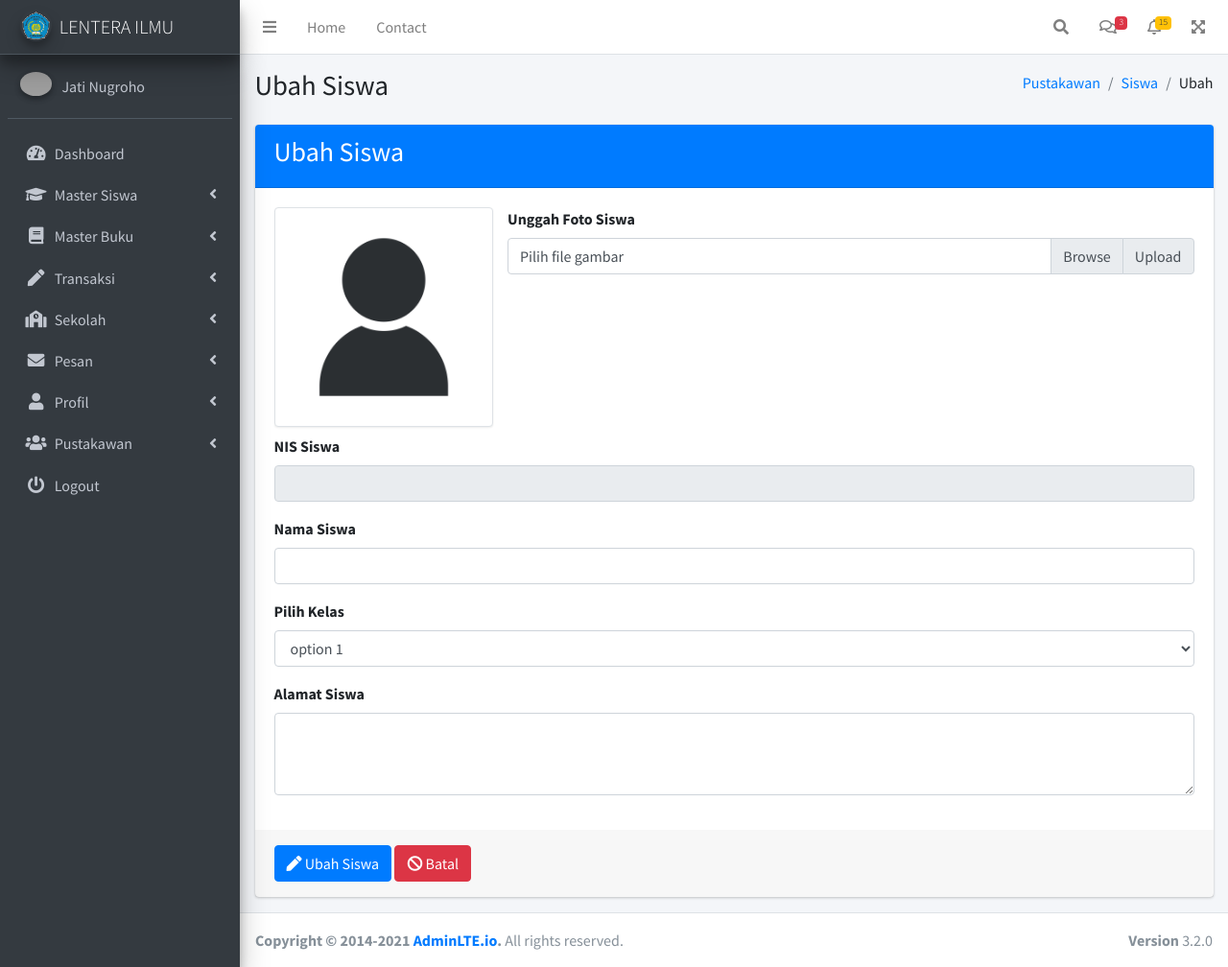
After one commit to Imamsaa/Master-Perpustakaan-Sekolah, a CodeIgniter 4 app: template app/Views/admin/siswa/editsiswa.php in a window 1280 px wide. The commit adds this page. Shown: the whole page at 96% size. Run offline with PHP 8.4 and a stand-in for CodeIgniter, Linux system fonts and the light colour scheme; the template is opened without the code that fills it, so the values that code supplies are empty; some libraries are stand-ins or nearby versions; grey boxes are pictures that could not be loaded.

Commit message:
Menambahkan Page siswa yaitu daftar siswa, tambah siswa, edit siswa

```diff
--- a/app/Config/Routes.php
+++ b/app/Config/Routes.php
@@ -16,3 +16,9 @@ $routes->get('/pustakawan', 'Admin\Dashboard::index');
 $routes->get('/pustakawan/kelas', 'Admin\Kelas::index');
 $routes->get('/pustakawan/kelas/tambah', 'Admin\Kelas::tambah');
 $routes->get('/pustakawan/kelas/ubah', 'Admin\Kelas::ubah');
+
+// SISWA
+
+$routes->get('/pustakawan/siswa', 'Admin\Siswa::index');
+$routes->get('/pustakawan/siswa/tambah', 'Admin\Siswa::tambah');
+$routes->get('/pustakawan/siswa/ubah', 'Admin\Siswa::ubah');
--- /dev/null
+++ b/app/Views/admin/siswa/editsiswa.php
@@ -0,0 +1,101 @@
+<?= $this->extend('admin/template/template'); ?>
+ <!-- Content Wrapper. Contains page content -->
+ <?= $this->section('content'); ?>
+<!-- Content Wrapper. Contains page content -->
+<div class="content-wrapper">
+    <!-- Content Header (Page header) -->
+    <div class="content-header">
+      <div class="container-fluid">
+        <div class="row mb-2">
+          <div class="col-sm-6">
+            <h1 class="m-0">Ubah Siswa</h1>
+          </div><!-- /.col -->
+          <div class="col-sm-6">
+            <ol class="breadcrumb float-sm-right">
+              <li class="breadcrumb-item"><a href="<?= base_url('pustakawan'); ?>">Pustakawan</a></li>
+              <li class="breadcrumb-item"><a href="<?= base_url('pustakawan/siswa'); ?>">Siswa</a></li>
+              <li class="breadcrumb-item">Ubah</li>
+            </ol>
+          </div><!-- /.col -->
+        </div><!-- /.row -->
+      </div><!-- /.container-fluid -->
+    </div>
+    <!-- /.content-header -->
+
+    <!-- Main content -->
+    <section class="content">
+      <div class="container-fluid">
+        <!-- ROW -->
+        <div class="row">
+            <div class="col-md-12">
+            <!-- general form elements -->
+            <div class="card card-primary">
+              <div class="card-header">
+                <div class="card-title">
+                    <h3>Ubah Siswa</h3>
+                </div>
+              </div>
+              <!-- /.card-header -->
+              <!-- form start -->
+              <form>
+                <div class="card-body">
+                  <div class="row mb-2">
+                    <div class="col-md-3 col-sm-12">
+                      <img src="<?= base_url('admin/img/siswa_default.jpg'); ?>" alt="Foto Siswa" class="img-thumbnail">
+                    </div>
+                    <div class="col-md-9 col-sm-12">
+                      <div class="form-group">
+                        <label for="foto">Unggah Foto Siswa</label>
+                        <div class="input-group">
+                          <div class="custom-file">
+                            <input name="foto" type="file" class="custom-file-input" id="foto">
+                            <label class="custom-file-label" for="foto">Pilih file gambar</label>
+                          </div>
+                          <div class="input-group-append">
+                            <span class="input-group-text">Upload</span>
+                          </div>
+                        </div>
+                      </div>
+                    </div>
+                  </div>
+                  <div class="form-group">
+                      <label for="nis">NIS Siswa</label>
+                      <input type="text" name="nis" class="form-control" id="nis" placeholder="" readonly>
+                  </div>
+                  <div class="form-group">
+                    <label for="nama">Nama Siswa</label>
+                    <input type="text" name="nama" class="form-control" id="nama" placeholder="">
+                  </div>
+                  <div class="form-group">
+                      <label for="kelas">Pilih Kelas</label>
+                      <select id="kelas" name="kelas" class="form-control">
+                        <option>option 1</option>
+                        <option>option 2</option>
+                        <option>option 3</option>
+                        <option>option 4</option>
+                        <option>option 5</option>
+                      </select>
+                    </div>
+                  <div class="form-group">
+                    <label for="alamat">Alamat Siswa</label>
+                    <textarea name="alamat" class="form-control" id="alamat" rows="3"></textarea>
+                  </div>
+                </div>
+                <!-- /.card-body -->
+
+                <div class="card-footer">
+                  <button type="submit" class="btn btn-primary my-1"><i class="fas fa-solid fa-pen"></i> Ubah Siswa</button>
+                  <a href="<?= base_url('pustakawan/siswa'); ?>" class="btn btn-danger my-1"><i class="fas fa-solid fa-ban"></i> Batal</a>
+                </div>
+              </form>
+            </div>
+            <!-- /.card -->
+          </div>
+          <!--/.col (left) -->
+        </div>
+      </div><!-- /.container-fluid -->
+    </section>
+    <!-- /.content -->
+  </div>
+  <!-- /.content-wrapper -->
+  <?= $this->endSection(); ?>
--- a/app/Views/admin/template/navbar.php
+++ b/app/Views/admin/template/navbar.php
@@ -32,7 +32,7 @@
             </a>
             </li>
             <li class="nav-item">
-            <a href="../charts/flot.html" class="nav-link">
+            <a href="<?= base_url('pustakawan/siswa'); ?>" class="nav-link">
                 <i class="far fa-circle nav-icon"></i>
                 <p>Siswa</p>
             </a>
```
Also changed, not shown: app/Controllers/Admin/Siswa.php (added, +37 -0 lines), app/Views/admin/siswa/addsiswa.php (added, +94 -0 lines), app/Views/admin/siswa/tablesiswa.php (added, +86 -0 lines), public/admin/img/siswa_default.jpg (added).
